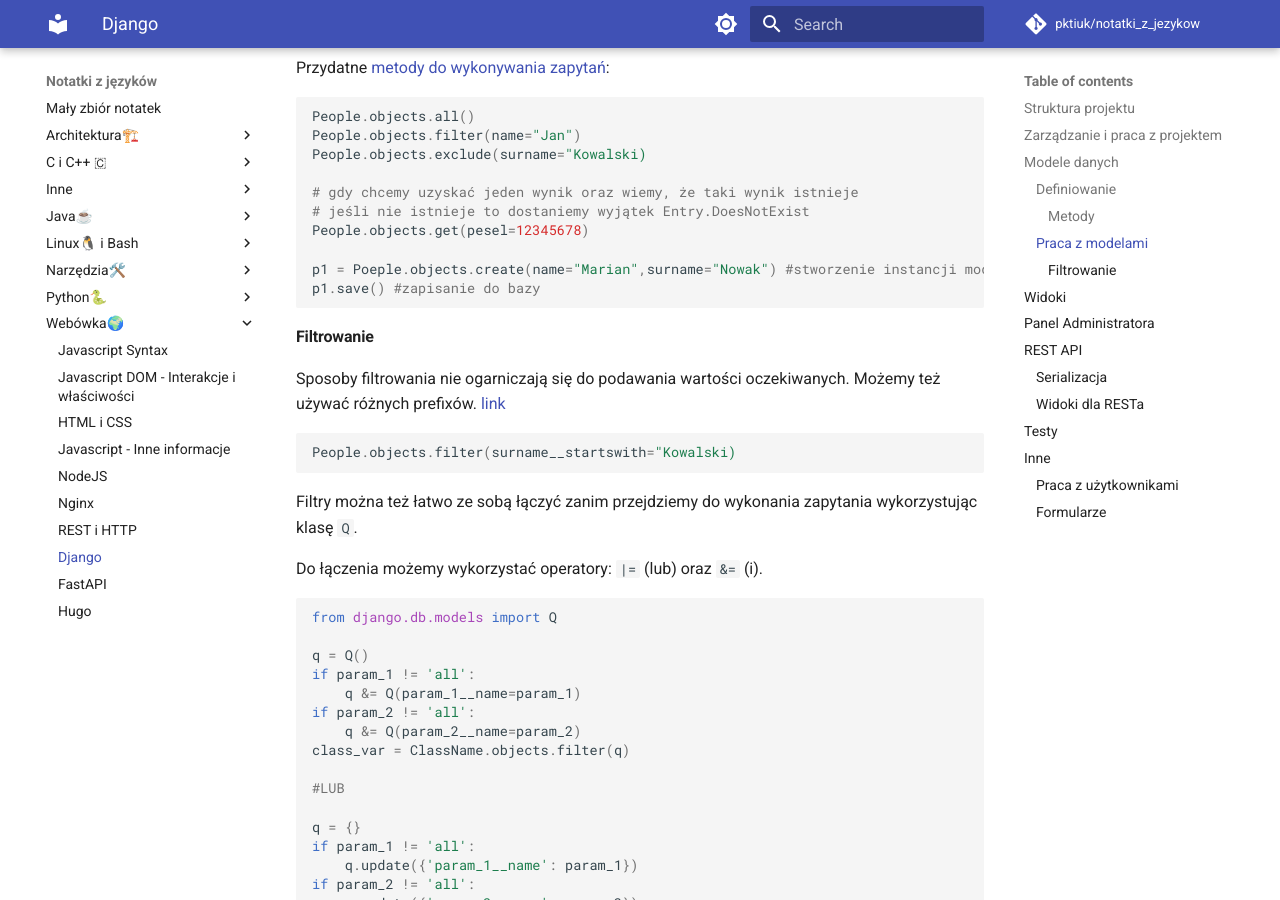
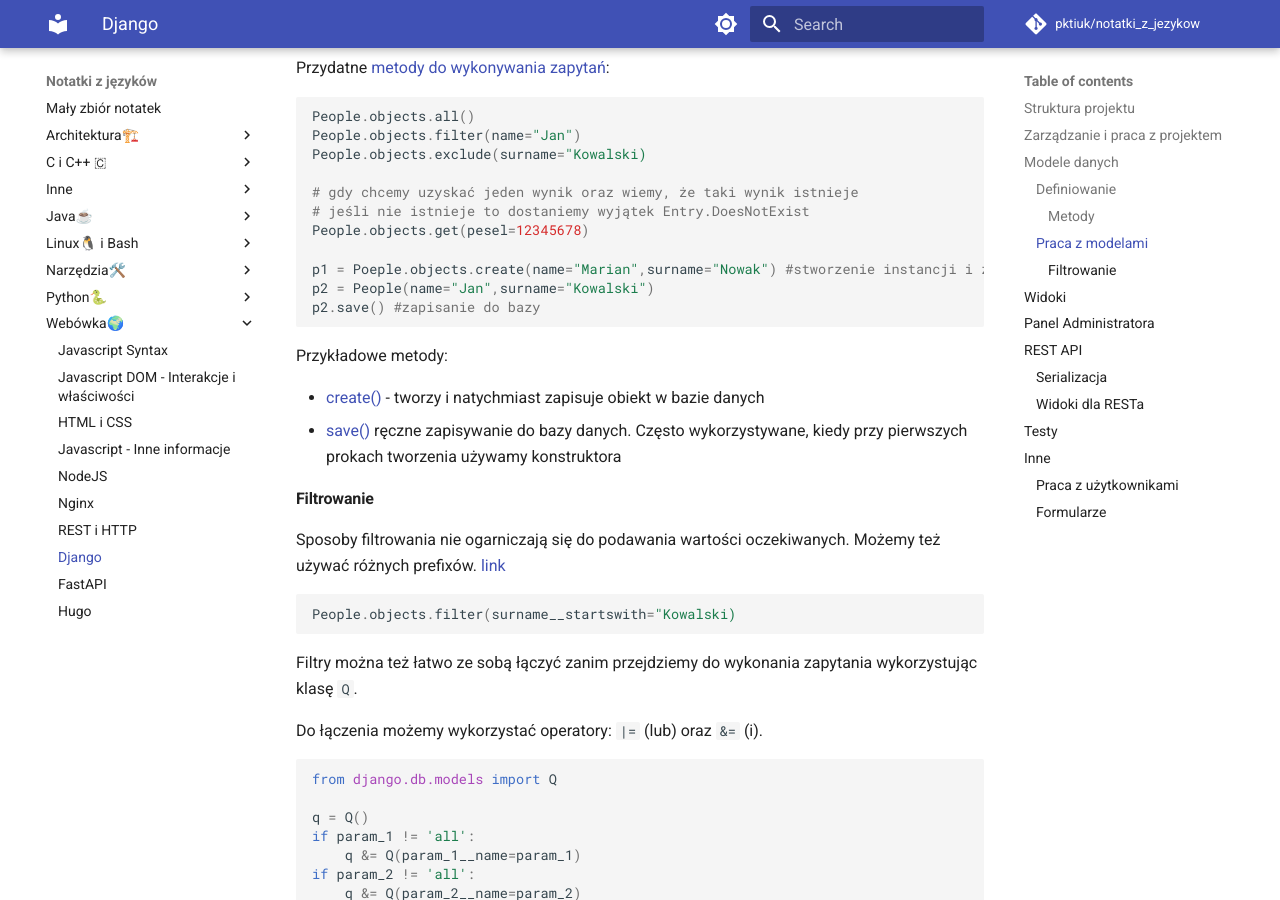
Before and after one commit to pktiuk/notatki_z_jezykow, an MkDocs documentation site: the page built from docs/Webówka🌍/9_django.md, in a window 1280 px wide and 900 px high, scrolled down 3775 px. Built offline with MkDocs 1.6.1 and Material for MkDocs 9.7.7, drawn with Linux system fonts in a browser that asks for light colours; comment, search, counter and statistics services are not loaded.

Commit message:
Lepszy opis save i create

````diff
--- a/docs/Webówka🌍/9_django.md
+++ b/docs/Webówka🌍/9_django.md
@@ -146,9 +146,15 @@
 # jeśli nie istnieje to dostaniemy wyjątek Entry.DoesNotExist
 People.objects.get(pesel=12345678)
 
-p1 = Poeple.objects.create(name="Marian",surname="Nowak") #stworzenie instancji modelu
-p1.save() #zapisanie do bazy
+p1 = Poeple.objects.create(name="Marian",surname="Nowak") #stworzenie instancji i zapisanie modelu
+p2 = People(name="Jan",surname="Kowalski")
+p2.save() #zapisanie do bazy
 ```
+
+Przykładowe metody:
+
+- [create()](https://docs.djangoproject.com/en/3.2/ref/models/querysets/#django.db.models.query.QuerySet.create) - tworzy i natychmiast zapisuje obiekt w bazie danych
+- [save()](https://docs.djangoproject.com/en/3.2/topics/db/queries/#creating-objects) ręczne zapisywanie do bazy danych. Często wykorzystywane, kiedy przy pierwszych prokach tworzenia używamy konstruktora
 
 #### Filtrowanie
 
````
